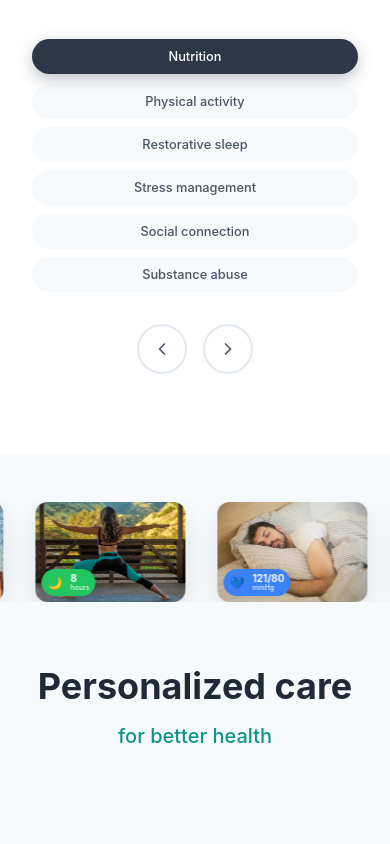
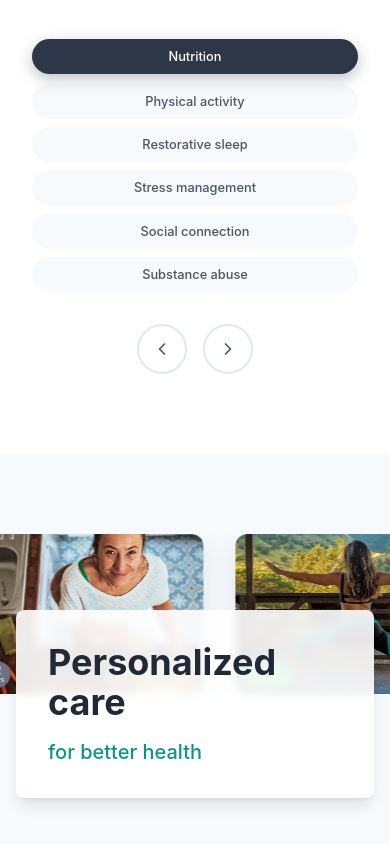
Before and after one commit to hiiiHimanshu/PROACTIVELY-ASSIGNMENT, a React (Vite) app: page / in a window 390 px wide. Shown: the part 919-1763 px from the top of the page. Built offline with nearby package versions, Linux system fonts and the light colour scheme.

Commit message:
Fix: Overlap text and increase image size
Modified the MovingImages component to overlay text on the images and increased the size of the images.

```diff
--- a/src/components/MovingImages.tsx
+++ b/src/components/MovingImages.tsx
@@ -12,7 +12,22 @@ const MovingImages = () => {
   ];
 
   return (
-    <section className="moving-images-section">
+    <section className="moving-images-section relative">
+      {/* Overlapping text positioned absolute over the images */}
+      <div className="absolute inset-0 flex items-center z-10">
+        <div className="container mx-auto px-4">
+          <div className="max-w-xl bg-white/90 backdrop-blur-sm p-8 rounded-lg shadow-lg">
+            <h2 className="text-4xl font-bold text-gray-800 mb-4">
+              Personalized care
+            </h2>
+            <p className="text-xl text-teal-600 font-medium">
+              for better health
+            </p>
+          </div>
+        </div>
+      </div>
+
+      {/* Moving images container with increased image size */}
       <div className="moving-images-container">
         <div className="image-scroll">
           <div className="image-track">
@@ -200,17 +215,7 @@ const MovingImages = () => {
         </div>
       </div>
 
-      {/* Text section below the moving images */}
-      <div className="container">
-        <div className="text-center py-16">
-          <h2 className="text-4xl font-bold text-gray-800 mb-4">
-            Personalized care
-          </h2>
-          <p className="text-xl text-teal-600 font-medium">
-            for better health
-          </p>
-        </div>
-      </div>
+      {/* Removed the separate text section that was below the moving images */}
     </section>
   );
 };
--- a/src/styles/main.css
+++ b/src/styles/main.css
@@ -356,9 +356,11 @@ body {
 
 /* Moving Images Section */
 .moving-images-section {
-  padding: 3rem 0;
+  padding: 5rem 0;
   background: #F7FAFC;
   overflow: hidden;
+  position: relative;
+  min-height: 500px;
 }
 
 .moving-images-container {
@@ -384,8 +386,8 @@ body {
 }
 
 .scroll-image {
-  width: 300px;
-  height: 200px;
+  width: 400px;
+  height: 300px;
   object-fit: cover;
   border-radius: 12px;
   box-shadow: 0 10px 30px rgba(0, 0, 0, 0.1);
@@ -575,8 +577,8 @@ body {
   }
 
   .scroll-image {
-    width: 250px;
-    height: 160px;
+    width: 350px;
+    height: 250px;
   }
 
   .health-badge {
@@ -661,8 +663,8 @@ body {
   }
 
   .scroll-image {
-    width: 200px;
-    height: 130px;
+    width: 300px;
+    height: 200px;
   }
 
   .health-badge {
@@ -718,8 +720,8 @@ body {
   }
 
   .scroll-image {
-    width: 150px;
-    height: 100px;
+    width: 250px;
+    height: 160px;
   }
 
   .health-badge {
```
